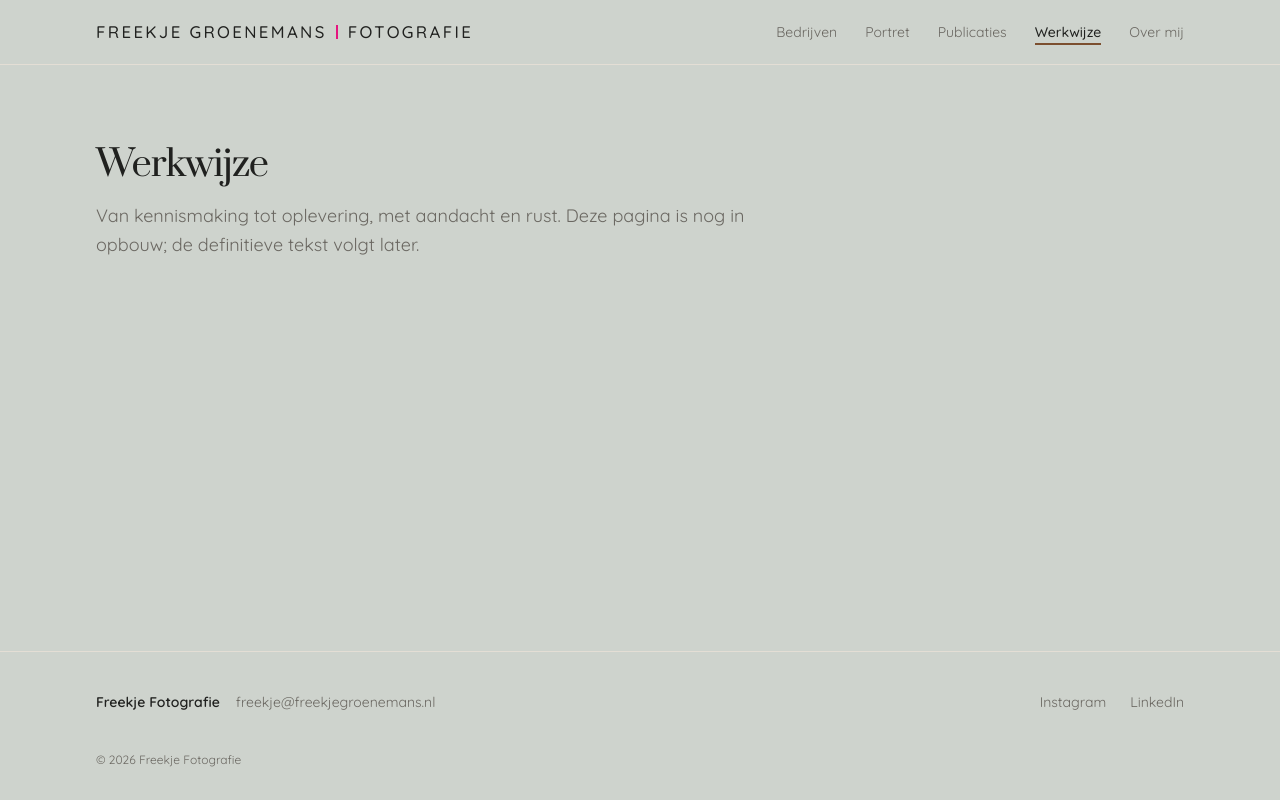
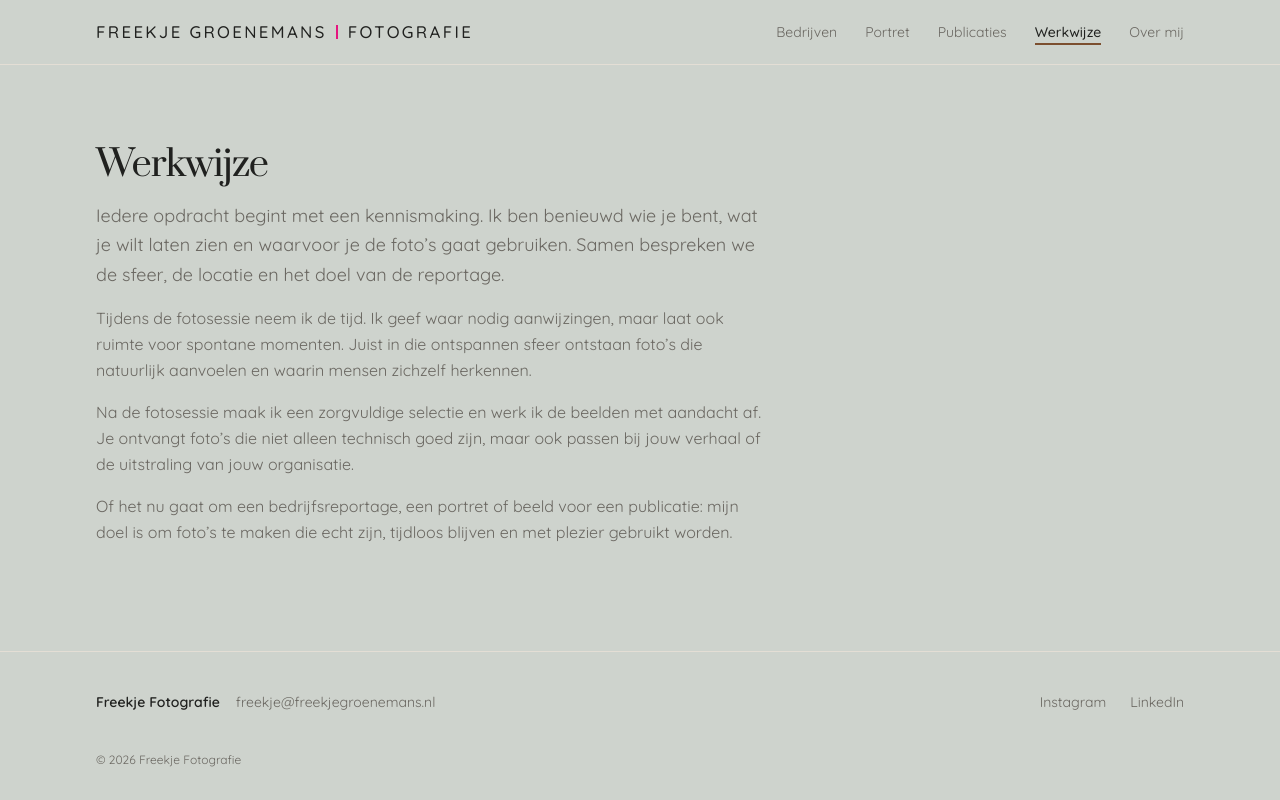
Before and after one commit to martijnberg/freekje_fotografie, a Next.js app: page /werkwijze in a window 1280 px wide. Built offline with nearby package versions, Linux system fonts and the light colour scheme.

Commit message:
content: add workflow page

```diff
--- a/src/app/werkwijze/page.tsx
+++ b/src/app/werkwijze/page.tsx
@@ -11,7 +11,25 @@ export default function WerkwijzePage() {
   return (
     <PageIntro
       title="Werkwijze"
-      intro="Van kennismaking tot oplevering, met aandacht en rust. Deze pagina is nog in opbouw; de definitieve tekst volgt later."
-    />
+      intro="Iedere opdracht begint met een kennismaking. Ik ben benieuwd wie je bent, wat je wilt laten zien en waarvoor je de foto’s gaat gebruiken. Samen bespreken we de sfeer, de locatie en het doel van de reportage."
+    >
+      <p className="mt-4 text-base leading-relaxed text-muted">
+        Tijdens de fotosessie neem ik de tijd. Ik geef waar nodig
+        aanwijzingen, maar laat ook ruimte voor spontane momenten. Juist in
+        die ontspannen sfeer ontstaan foto’s die natuurlijk aanvoelen en
+        waarin mensen zichzelf herkennen.
+      </p>
+      <p className="mt-4 text-base leading-relaxed text-muted">
+        Na de fotosessie maak ik een zorgvuldige selectie en werk ik de
+        beelden met aandacht af. Je ontvangt foto’s die niet alleen technisch
+        goed zijn, maar ook passen bij jouw verhaal of de uitstraling van
+        jouw organisatie.
+      </p>
+      <p className="mt-4 text-base leading-relaxed text-muted">
+        Of het nu gaat om een bedrijfsreportage, een portret of beeld voor
+        een publicatie: mijn doel is om foto’s te maken die echt zijn,
+        tijdloos blijven en met plezier gebruikt worden.
+      </p>
+    </PageIntro>
   );
 }
```
